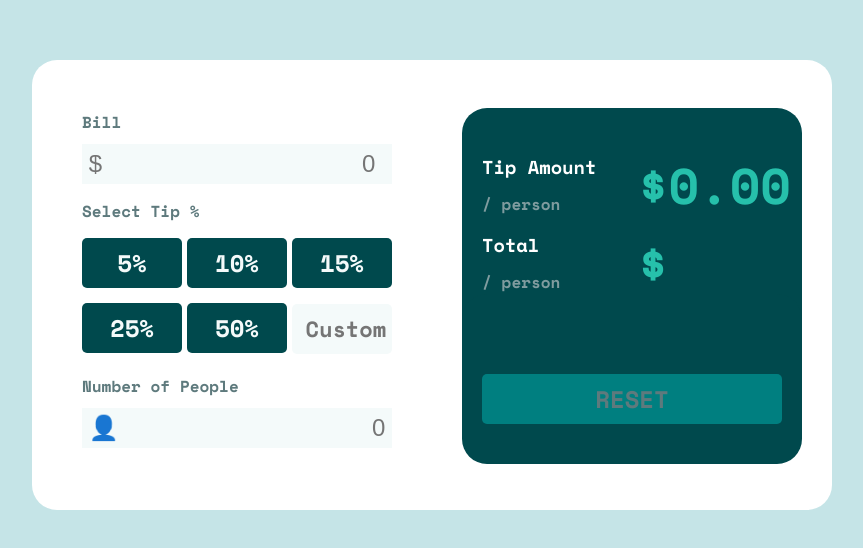
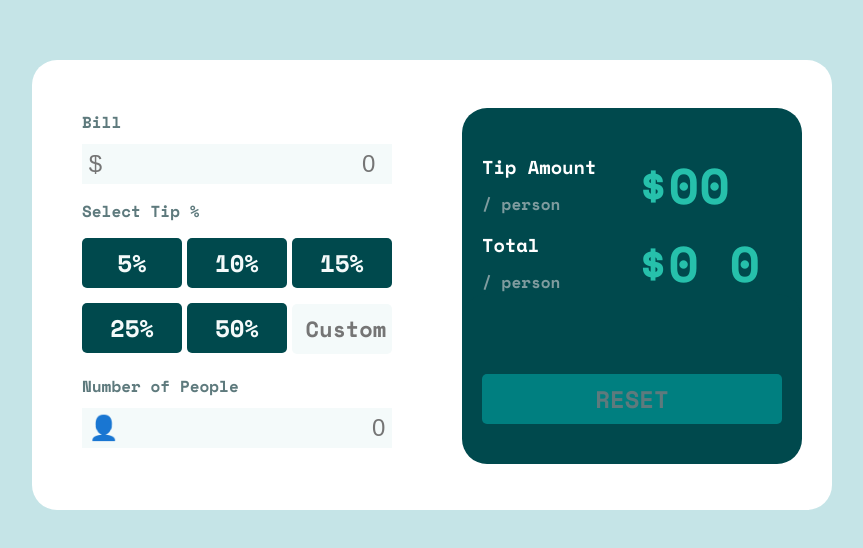
Before and after one commit to J-R77-stack/tip-calculator-React, a React (Create React App) app: page / in a window 1280 px wide. Shown: the part 240-788 px from the top of the page, without its empty margins (208-1071 px from the left). Built offline with nearby package versions, Linux system fonts and the light colour scheme.

Commit message:
add logic for button percentages and custome button

```diff
--- a/src/App.js
+++ b/src/App.js
@@ -10,13 +10,25 @@ export default function App() {
 
 function TipCalculator() {
   const [bill, setBill] = useState("");
+  const [percentage1, setPercentage1] = useState(0);
+  const [change, setChangeBill] = useState("");
+
+  const tip = (bill * percentage1) / 100;
+
+  const tip2 = (bill * change) / 100;
+
   return (
     <div>
       <BillInput bill={bill} onSetBill={setBill} />
-      <SelectPercentage />
+      <SelectPercentage
+        percentage={percentage1}
+        onClick={setPercentage1}
+        onChangeBill={setChangeBill}
+        change={change}
+      />
       <NumberOfPeople />
-      <TipAmount />
-      <Total bill={bill} />
+      <TipAmount tip={tip} tip2={tip2} />
+      <Total bill={bill} tip={tip} tip2={tip2} />
       <Reset />
     </div>
   );
@@ -36,20 +48,36 @@ function BillInput({ bill, onSetBill }) {
   );
 }
 
-function SelectPercentage() {
+function SelectPercentage({ onClick, change, onChangeBill }) {
   return (
     <>
       <div>
         <label className="selectTip">Select Tip %</label>
-        <button value="5">5%</button>
-        <button value="10">10%</button>
-        <button value="15">15%</button>
+        <button value="5" onClick={(e) => onClick(Number(e.target.value))}>
+          5%
+        </button>
+        <button value="10" onClick={(e) => onClick(Number(e.target.value))}>
+          10%
+        </button>
+        <button value="15" onClick={(e) => onClick(Number(e.target.value))}>
+          15%
+        </button>
       </div>
       <div>
-        <button value="25">25%</button>
-        <button value="50">50%</button>
+        <button value="25" onClick={(e) => onClick(Number(e.target.value))}>
+          25%
+        </button>
+        <button value="50" onClick={(e) => onClick(Number(e.target.value))}>
+          50%
+        </button>
 
-        <input className="customButton" type="number" placeholder=" Custom" />
+        <input
+          className="customButton"
+          type="number"
+          placeholder=" Custom"
+          value={change}
+          onChange={(e) => onChangeBill(Number(e.target.value))}
+        />
       </div>
     </>
   );
@@ -66,21 +94,30 @@ function NumberOfPeople() {
     </div>
   );
 }
-function TipAmount() {
+function TipAmount({ tip, tip2 }) {
   return (
     <div className="tipAmount">
       <h3 className="headingThree">
-        Tip Amount <span className="amount1"> $0.00</span>
+        Tip Amount{" "}
+        <span className="amount1">
+          {" "}
+          ${tip}
+          {tip2}
+        </span>
       </h3>
       <p className="para">/ person</p>
     </div>
   );
 }
-function Total({ bill }) {
+function Total({ bill, tip, tip2 }) {
   return (
     <div className="totalAmount">
       <h3 className="headingThree">
-        Total <span className="amount2"> ${bill}</span>
+        Total{" "}
+        <span className="amount2">
+          {" "}
+          ${bill + tip} {bill + tip2}
+        </span>
       </h3>
       <p className="para">/ person</p>
     </div>
```
